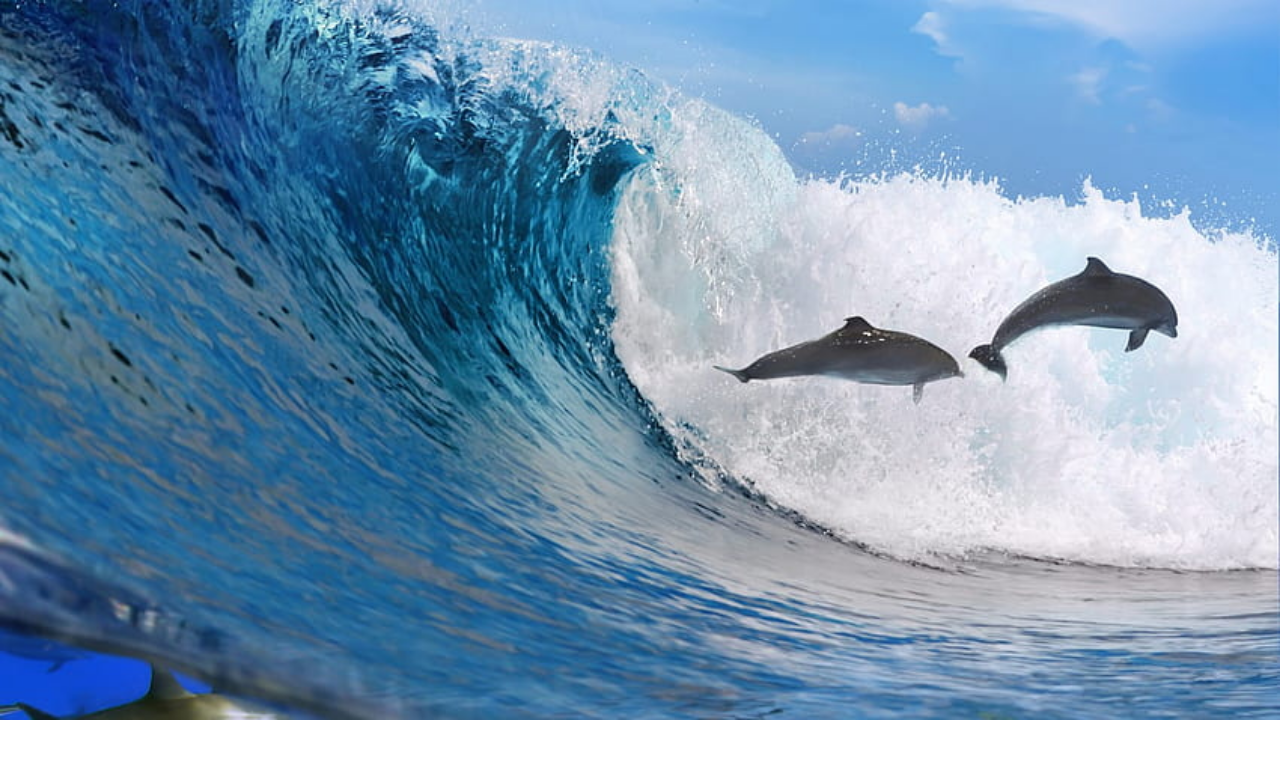
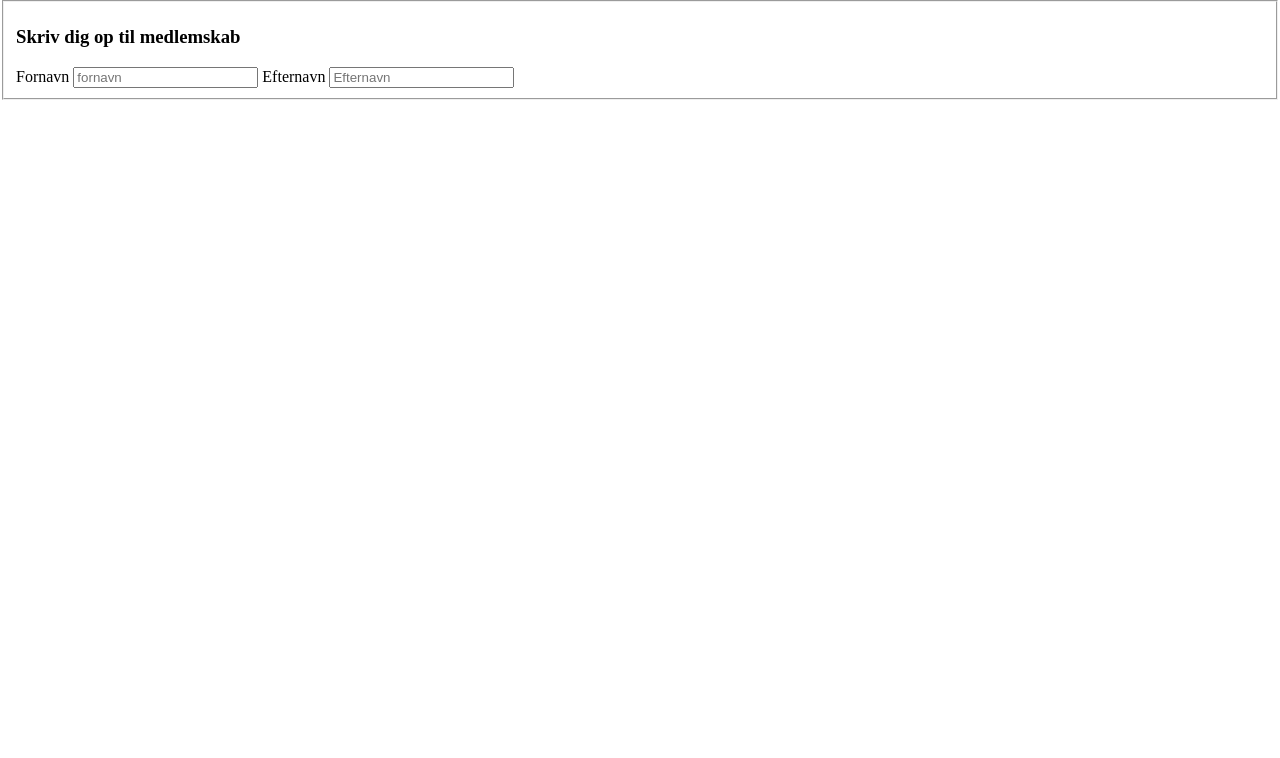
Before and after one commit to AdamWarfa/Delfin, a plain HTML site: page index.html in a window 1280 px wide. Drawn offline with Linux system fonts and the light colour scheme.

Commit message:
signup form

```diff
--- a/index.html
+++ b/index.html
@@ -9,7 +9,20 @@
   </head>
   <body>
     <div id="background">
-      <img id="background-image" src="assets/dolph background.jpeg" alt="" />
+      <!-- <img id="background-image" src="assets/dolph background.jpeg" alt="" /> -->
     </div>
+
+    <section>
+    <form action="" method="POST" id="signup">
+<fieldset>
+    <h3>Skriv dig op til medlemskab</h3>
+    <label>Fornavn</label>
+    <input type="text" id="first-name-signup" name="first-name" placeholder="fornavn" required>
+    <label>Efternavn</label>
+    <input type="text" id="last-name-signup" name="last-name" placeholder="Efternavn" required>
+</fieldset>
+
+    </form>
+</section>
   </body>
 </html>
```
